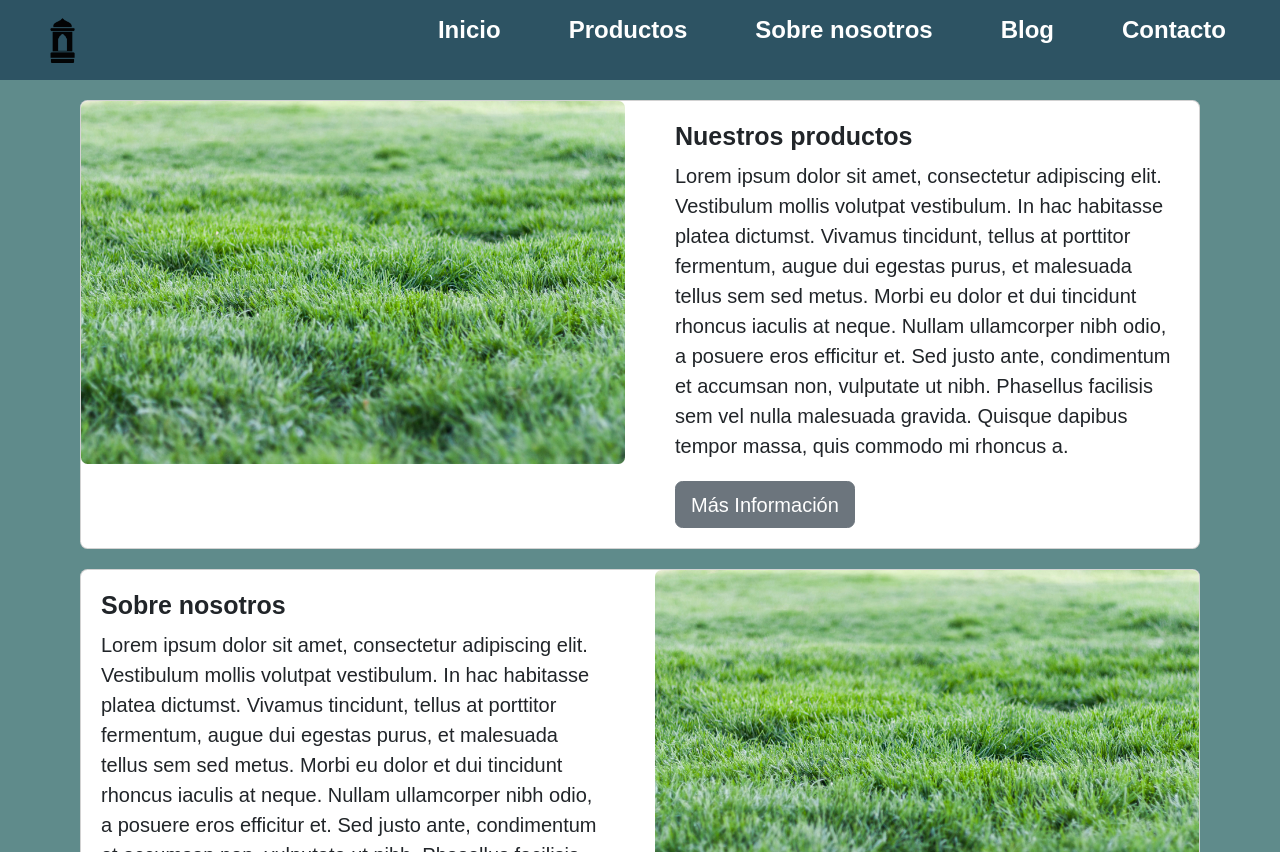
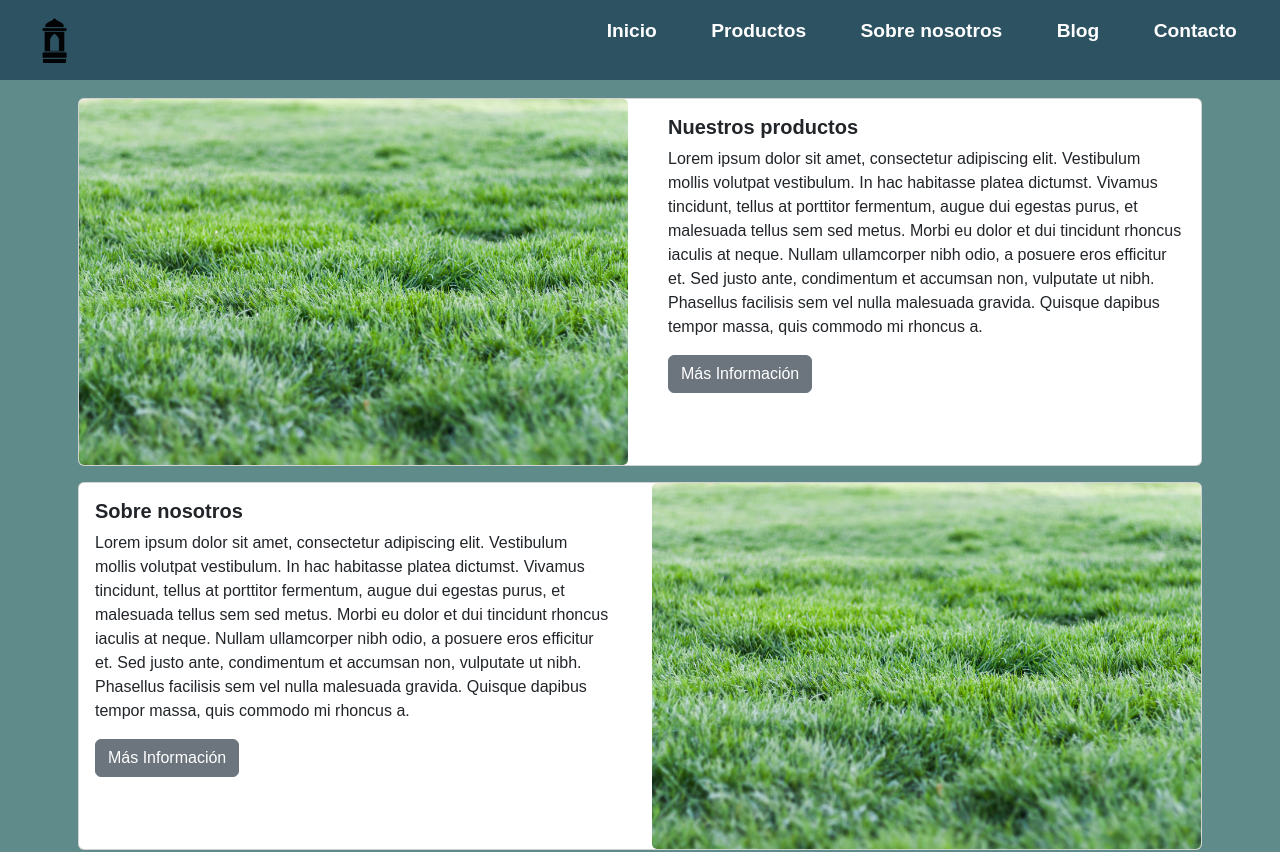
Before and after one commit to AndresRSaravia/entrega-desarrollo-web, a website: page index.html in a window 1280 px wide. Shown: the top 852 px of the page. Drawn offline with nearby package versions, Linux system fonts and the light colour scheme.

Commit message:
update css

```diff
--- a/css/styles.css
+++ b/css/styles.css
@@ -1,9 +1,9 @@
+/* propiedades generales*/
 * {
 	box-sizing: border-box;
 	margin: 0;
 	padding: 0;
 	font-family: 'Nunito', sans-serif;
-	font-size: 20px;
 }
 
 body {
@@ -15,21 +15,20 @@ main {
 	padding: 10px;
 }
 
+/* propiedades del header y navbar */
 .header {
 	height: 80px;
 	background-color: #2d5363;
+	font-size: 10px;
 }
-
 .header .logo img {
 	height: 45px;
 	width: auto;
 	transition: all 0.3s;
 }
-
 .header .logo img:hover {
 	transform: rotate(45deg);
 }
-
 .header .navbar {
 	height: 100%;
 	display: flex;
@@ -38,24 +37,17 @@ main {
 	flex-wrap: wrap;
 	padding: 0 2rem;
 }
-
 .header .navbar .menu{
 	display: none;
 	z-index: 999;
 }
-
 .header .navbar .menu:checked + .ul_links {
 	height: calc(100vh - 150px);
 	z-index: 999;
 }
-
 .header .navbar .logo {
 	color: #fff;
 }
-
-.header .navbar .label_icon {
-}
-
 .header .navbar .list_icon {
 	color: #fff;
 	cursor: pointer;
@@ -157,6 +149,7 @@ footer {
 	grid-template-columns: nimmax(0,1fr);
 }
 
+/* propiedades en mobile */
 @media (min-width:982px){
 	.label_icon {
 		display: none;
```
Lines whose indentation alone changed are shown as unchanged.
